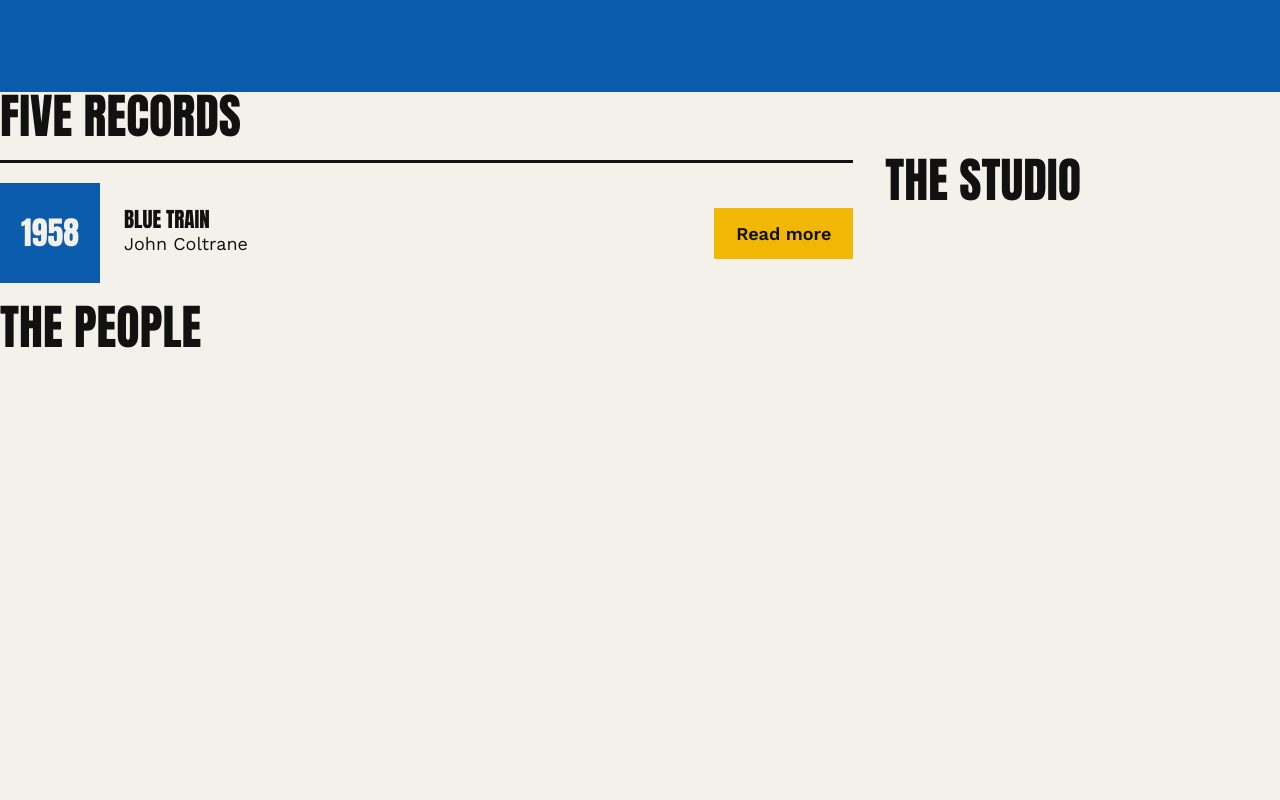
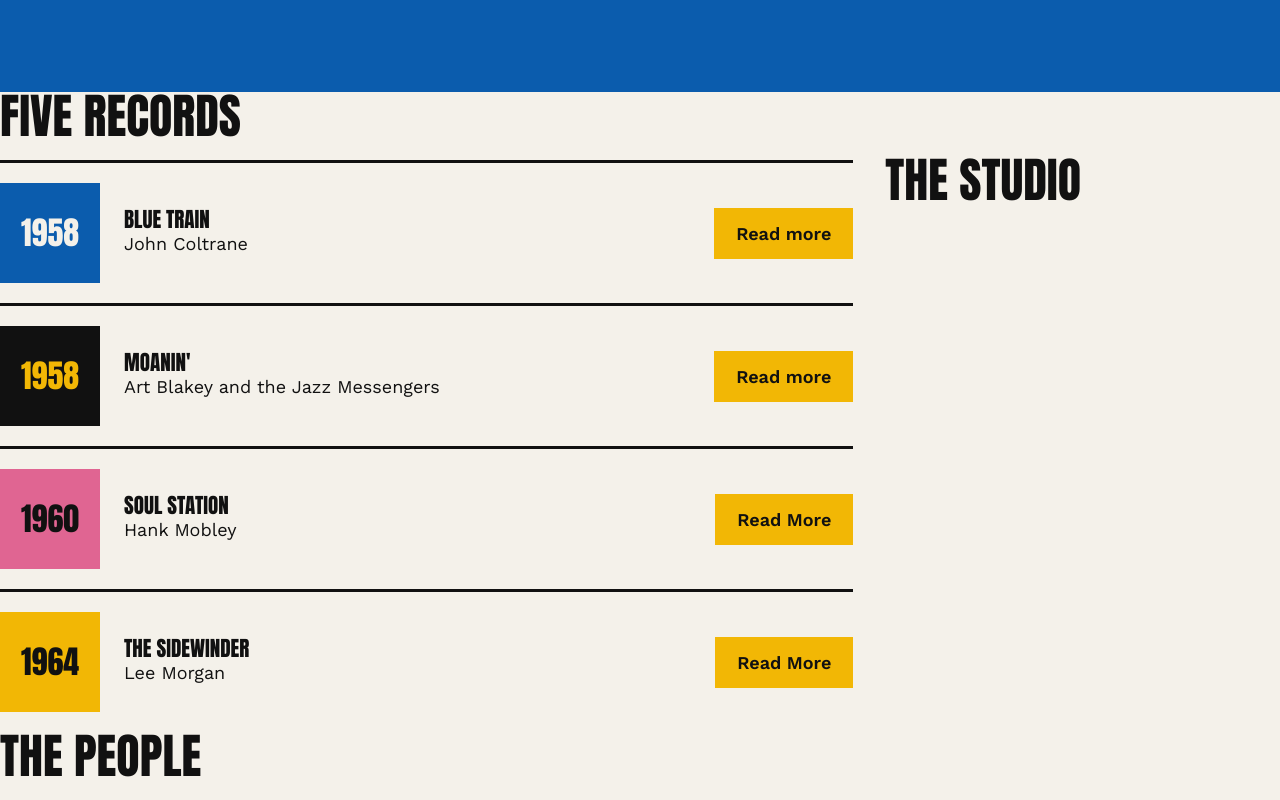
Before and after one commit to s00674990/practice-7-addisonmaness, a plain HTML site: page pages/blue-note.html in a window 1280 px wide. Shown: the part 496-1296 px from the top of the page. Before the commit the page ends 867 px from the top, so only its background shows below. Drawn offline with nearby package versions, Linux system fonts and the light colour scheme.

Commit message:
adding albums

```diff
--- a/pages/blue-note.html
+++ b/pages/blue-note.html
@@ -45,6 +45,33 @@
         </div>
         <a class="button" href="https://en.wikipedia.org?wiki?Blue_Train_(album)">Read more</a>
      </article>
+
+     <article class="album">
+        <div class="swatch ink">1958</div>
+        <div class="info">
+            <h3>Moanin'</h3>
+            <p>Art Blakey and the Jazz Messengers</p>
+        </div>
+        <a class="button" href="https://en.wikipedia.org/wiki/Moanin%27">Read more</a>
+     </article>
+
+     <article class="album">
+        <div class="swatch orange">1960</div>
+        <div class="info">
+            <h3>Soul Station</h3>
+            <p>Hank Mobley</p>
+        </div>
+        <a class="button" href="https://en.wikipedia.org/wiki/Soul_Station">Read More</a>
+     </article>
+
+         <article class="album">
+        <div class="swatch yellow">1964</div>
+        <div class="info">
+            <h3>The Sidewinder</h3>
+            <p>Lee Morgan</p>
+        </div>
+        <a class="button" href="https://en.wikipedia.org/wiki/The_Sidewinder">Read More</a>
+     </article>
 </section>
 
 <aside class="studio">
```
